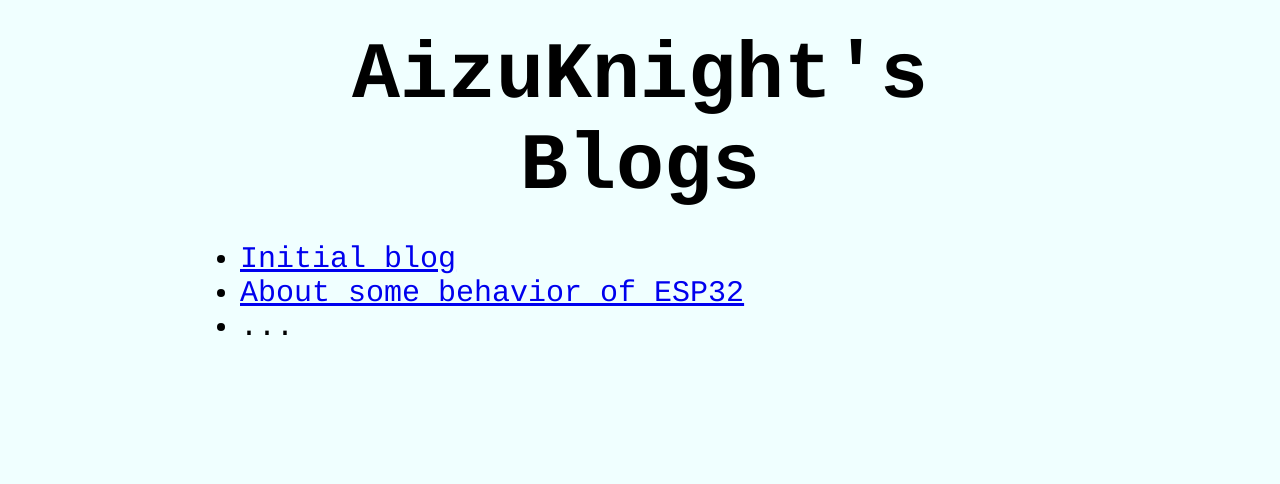
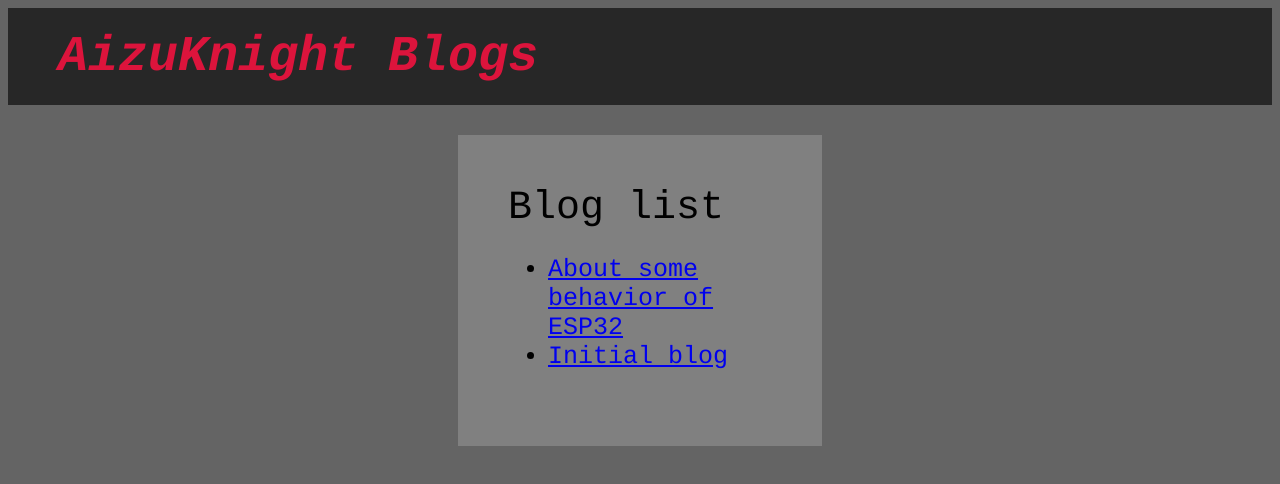
Before and after one commit to AizuKnight/aizuknight.github.io, a plain HTML site: page blogs/index.html in a window 1280 px wide. Drawn offline with Linux system fonts and the light colour scheme.

Commit message:
Adjusted design

```diff
--- a/blogs/index.html
+++ b/blogs/index.html
@@ -5,22 +5,26 @@
     <meta http-equiv="X-UA-Compatible" content="IE=edge">
     <meta name="viewport" content="width=device-width, initial-scale=1.0">
     <link rel="stylesheet" href="/style.css">
-    <title>AizuKnight's Blogs</title>
+    <title>Blogs | AizuKnight</title>
 </head>
 
 <body>
-    <h1>AizuKnight's Blogs</h1>
+    <header class="page">
+        AizuKnight Blogs
+    </header>
+    <article>
+        <header class="article">
+            Blog list
+        </header>
         <ul class="wholelist">
-        <li>
-            <a href="/blogs/0000.html">Initial blog</a>
-        </li>
             <li>
                 <a href="/blogs/0001.html">About some behavior of ESP32</a>
             </li>
             <li>
-            ...
+                <a href="/blogs/0000.html">Initial blog</a>
             </li>
         </ul>
+    </article>
 </body>
 
 </html>
--- a/style.css
+++ b/style.css
@@ -1,15 +1,28 @@
 body {
-    background-color: azure;
-    margin: 30 200;
+    background-color: rgb(100, 100, 100);
     font-family: Courier, monospace;
 }
 
-h1 {
-    margin: 30 100 30;
-    text-align: center;
-    font-size: 80;
+header.page {
+    color:crimson;
+    background-color: rgb(39, 39, 39);
+    font-style: oblique;
+    font-weight: bold;
+    font-size: 50;
+    padding: 20 50;
+}
+
+article {
+    background-color: rgb(128, 128, 128);
+    margin: 30 450;
+    padding: 50;
+    font-family: Courier, monospace;
+}
+
+header.article {
+    font-size: 40;
 }
 
 .wholelist {
-    font-size: 30;
+    font-size: 25;
 }
```
Also changed, not shown: index.html (+9 -2 lines). Lines whose indentation alone changed are shown as unchanged.
